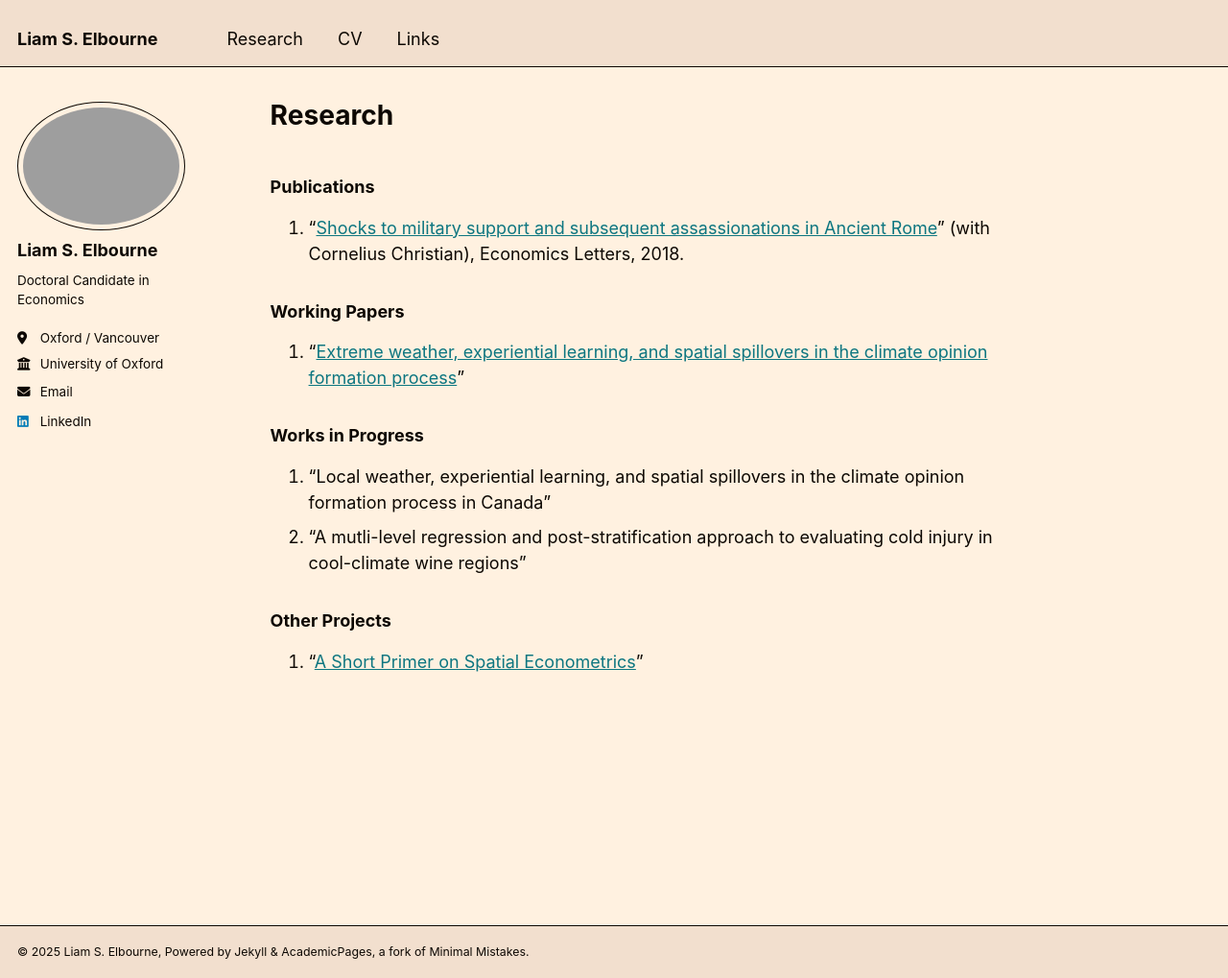
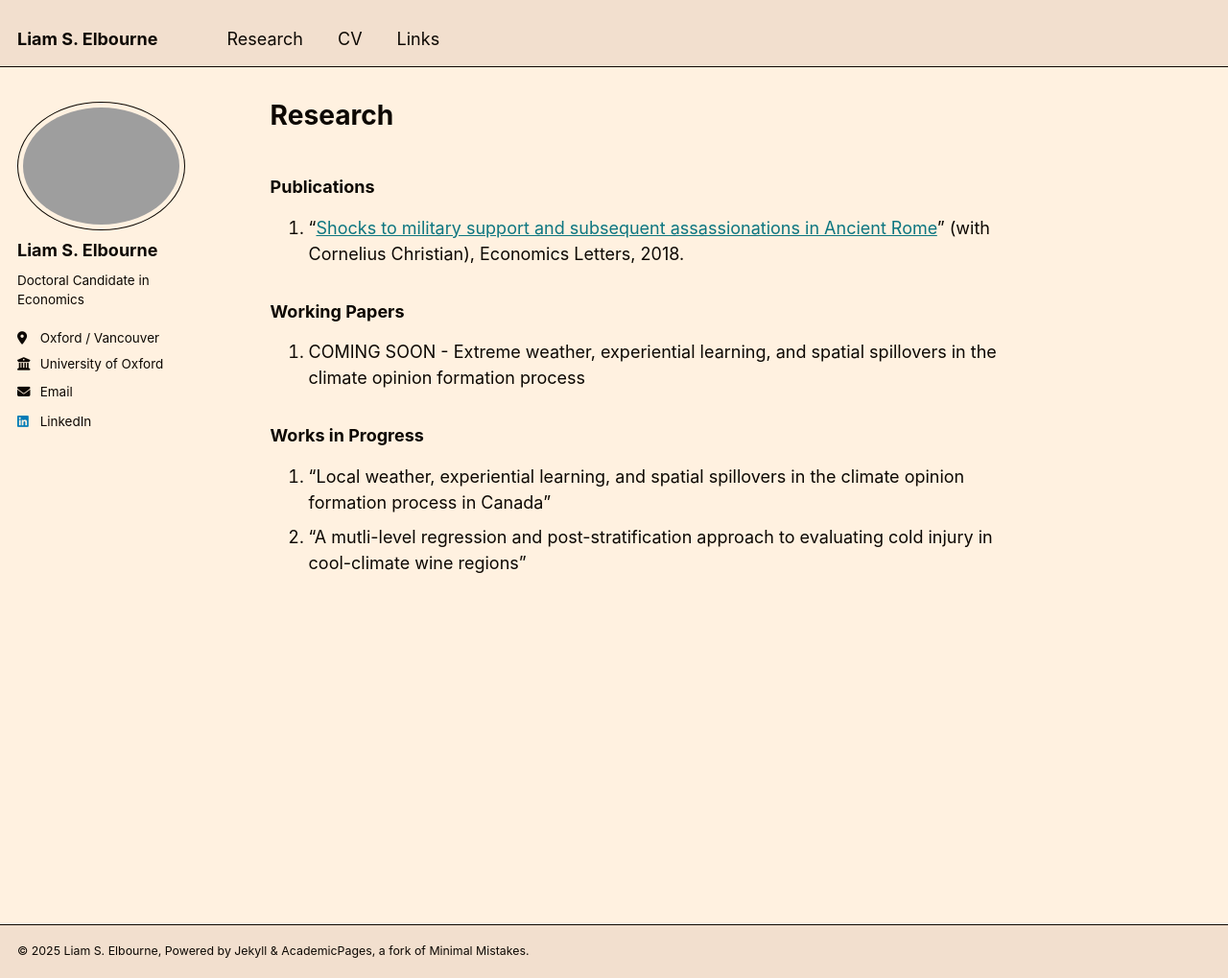
Before and after one commit to LiamSElbourne/LiamSElbourne.github.io, a Jekyll site: the page built from _pages/research.md, in a window 1280 px wide and 1019 px high. Shown: the whole window at 96% size. Built offline with Jekyll 4.4.1, drawn with Linux system fonts in a browser that asks for light colours.

Commit message:
Update research.md

```diff
--- a/_pages/research.md
+++ b/_pages/research.md
@@ -18,16 +18,10 @@ redirect_from:
 
 ### Working Papers
 
-1. "[Extreme weather, experiential learning, and spatial spillovers in the climate opinion formation process](https://liamselbourne.github.io/files/US_Climate_Opinion_Formation.pdf)"
+1. COMING SOON - Extreme weather, experiential learning, and spatial spillovers in the climate opinion formation process
 
 
 ### Works in Progress
 
 1. "Local weather, experiential learning, and spatial spillovers in the climate opinion formation process in Canada"
 2. "A mutli-level regression and post-stratification approach to evaluating cold injury in cool-climate wine regions"
-
-
-
-### Other Projects
-
-1. "[A Short Primer on Spatial Econometrics](https://liamselbourne.github.io/files/Spatial_Metrics.pdf)"
```
